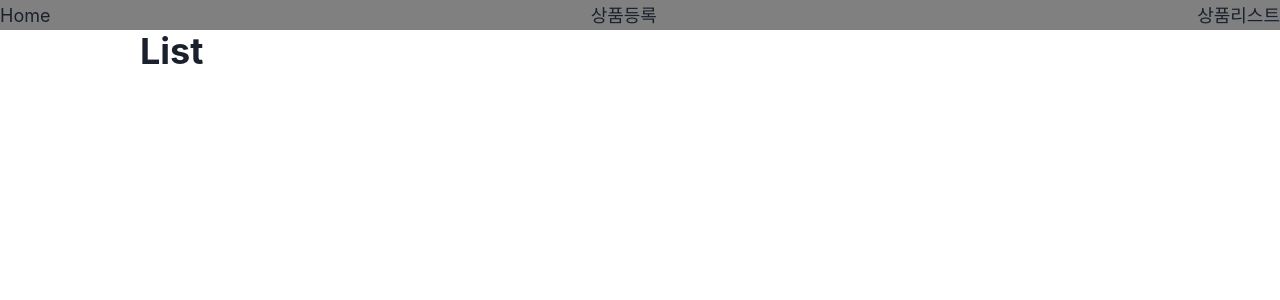
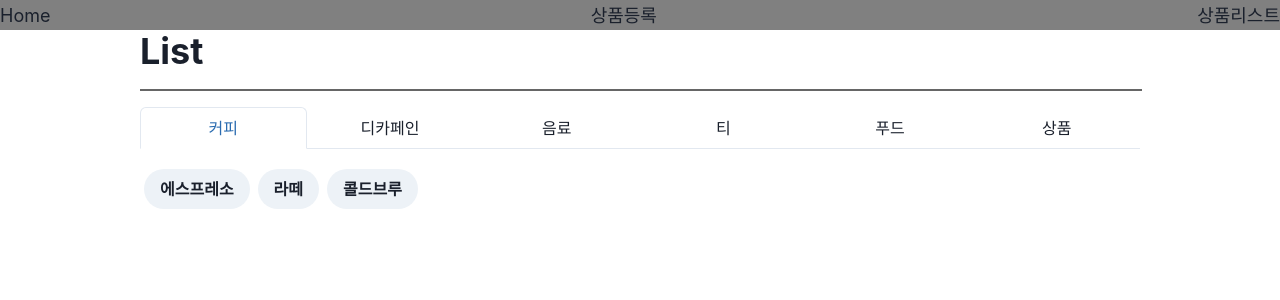
Before and after one commit to huitopia/mega-around, a React (Vite) app in the folder frontend/: page /product/list in a window 1280 px wide. Shown: the top 300 px of the page. Built offline with nearby package versions, Linux system fonts and the light colour scheme.

Commit message:
react : CategoryTabComp props 받기 완료

```diff
--- a/frontend/src/product/ProductList.jsx
+++ b/frontend/src/product/ProductList.jsx
@@ -1,11 +1,23 @@
-import { Box, Heading } from "@chakra-ui/react";
+import { Box, Divider, Heading } from "@chakra-ui/react";
+import { CategoryTabComp } from "./component/CategoryTabComp.jsx";
+import { useState } from "react";
 
 export function ProductList() {
+  const [mainCategory, setMainCategory] = useState("");
+  const [subCategory, setSubCategory] = useState("");
+
+  const category = (category) => {
+    setMainCategory(category.mainCategory);
+    setSubCategory(category.subCategory);
+  };
+
   return (
     <Box maxWidth="1000px" mx={"auto"}>
       <Box>
         <Heading>List</Heading>
       </Box>
+      <Divider border={"1px solid black"} my={4} />
+      <CategoryTabComp category={category} />
     </Box>
   );
 }
```
